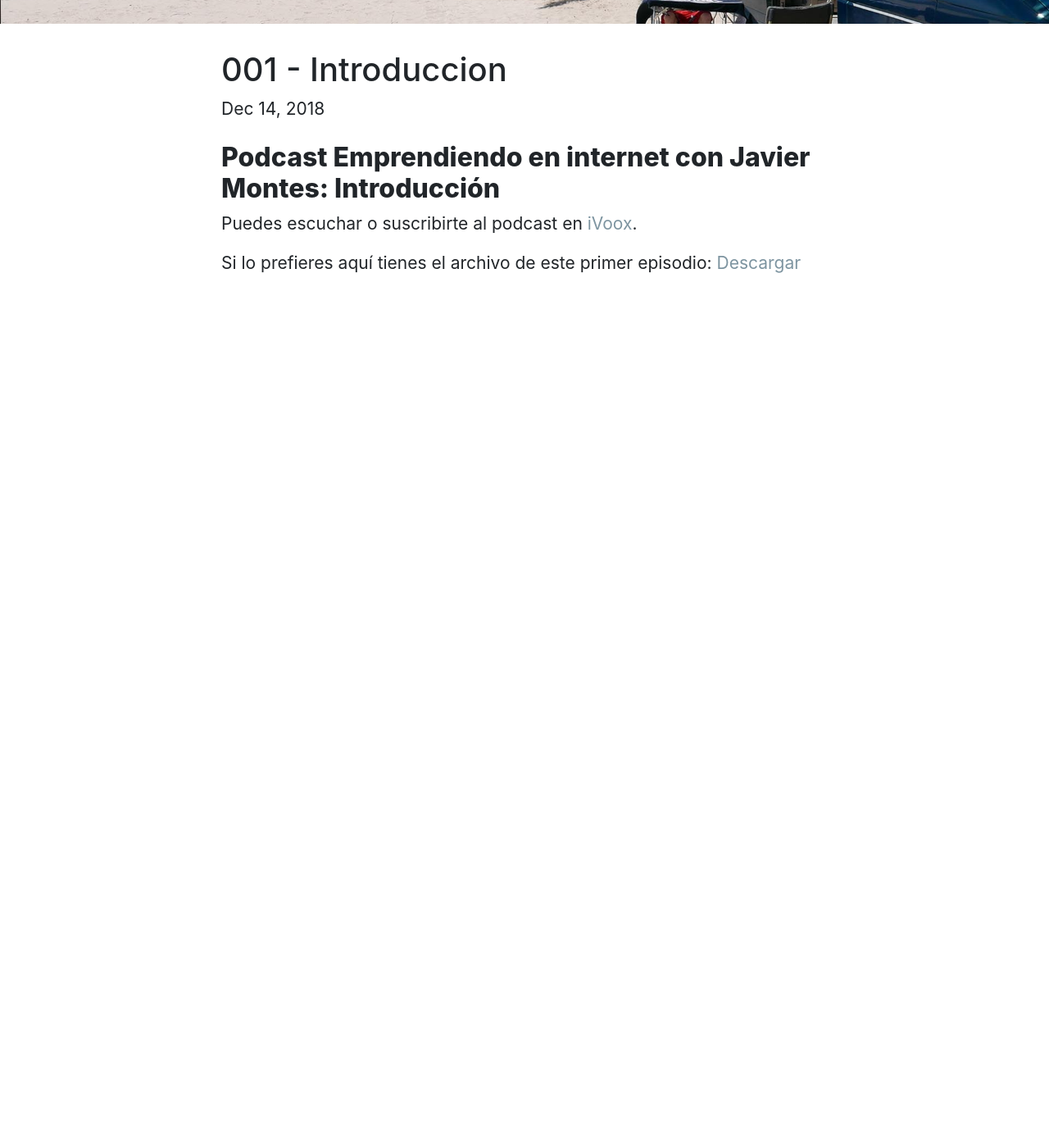
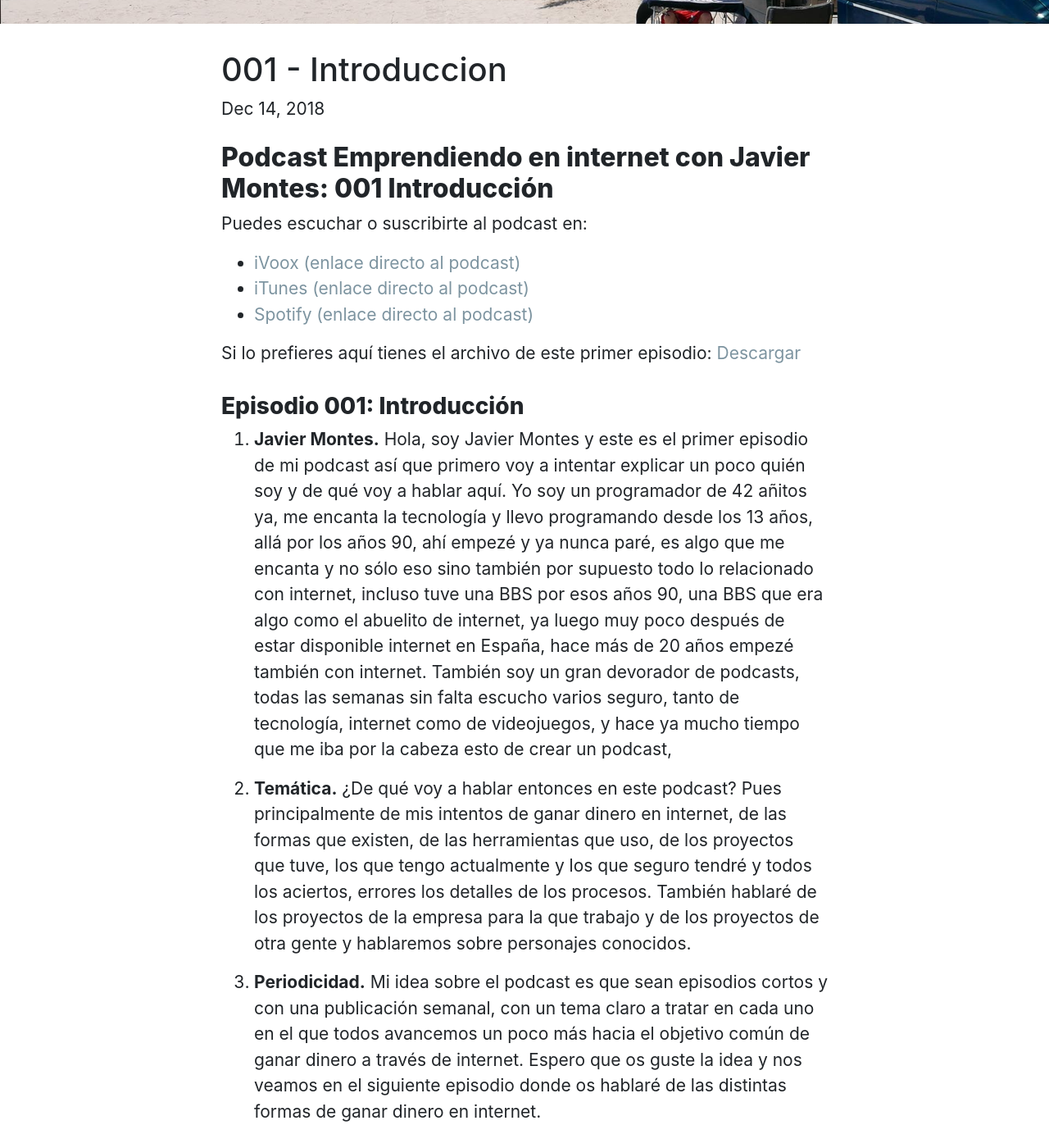
Before and after one commit to montes/montes.github.io, a Jekyll site: the page built from _posts/2018-12-14-001-introduccion.md, in a window 1280 px wide and 1400 px high, scrolled down 211 px. Shown: the whole window at 82% size. Built offline with Jekyll 4.4.1, drawn with Linux system fonts in a browser that asks for light colours; comment, search, counter and statistics services are not loaded; before the commit the page ends 900 px from its top, so only the background shows below that.

Commit message:
Added first podcast episode post content

```diff
--- a/_posts/2018-12-14-001-introduccion.md
+++ b/_posts/2018-12-14-001-introduccion.md
@@ -16,8 +16,32 @@ block: "no" #means is shown in itunes
 comments: true
 ---
 
-## Podcast Emprendiendo en internet con Javier Montes: Introducción
+## Podcast Emprendiendo en internet con Javier Montes: 001 Introducción
 
-Puedes escuchar o suscribirte al podcast en <a href="https://www.ivoox.com/podcast-emprendiendo-internet-javier-montes_sq_f1644992_1.html">iVoox</a>.
+Puedes escuchar o suscribirte al podcast en:
+<ul>
+<li><a href="https://www.ivoox.com/podcast-emprendiendo-internet-javier-montes_sq_f1644992_1.html">iVoox (enlace directo al podcast)</a></li>
+<li><a href="https://itunes.apple.com/es/podcast/emprendiendo-en-internet-con-javier-montes/id1447089206?l=es">iTunes (enlace directo al podcast)</a></li>
+<li><a href="https://open.spotify.com/show/57o7sS6plOSmYHvncI7poF?si=ieUPpQe9Qxq3fAdf_Qqf0g">Spotify (enlace directo al podcast)</a></li>
+</ul>
 
 Si lo prefieres aquí tienes el archivo de este primer episodio: <a href="https://acuestas.es/podcasts/emprendiendo/001-emprendiendo-en-internet-con-javier-montes--introduccion.mp3">Descargar</a>
+
+### Episodio 001: Introducción
+
+1. **Javier Montes.**
+Hola, soy Javier Montes y este es el primer episodio de mi podcast así que primero voy a intentar explicar un poco quién soy y de qué voy a hablar aquí.
+Yo soy un programador de 42 añitos ya, me encanta la tecnología y llevo programando desde los 13 años, allá por los años 90, ahí empezé y ya nunca paré,
+es algo que me encanta y no sólo eso sino también por supuesto todo lo relacionado con internet, incluso tuve una BBS por esos años 90, una BBS que era algo
+como el abuelito de internet, ya luego muy poco después de estar disponible internet en España, hace más de 20 años empezé también con internet.
+También soy un gran devorador de podcasts, todas las semanas sin falta escucho varios seguro, tanto de tecnología, internet como de videojuegos,
+y hace ya mucho tiempo que me iba por la cabeza esto de crear un podcast,
+
+2. **Temática.**
+¿De qué voy a hablar entonces en este podcast? Pues principalmente de mis intentos de ganar dinero en internet, de las formas que existen, de las herramientas que uso,
+de los proyectos que tuve, los que tengo actualmente y los que seguro tendré y todos los aciertos, errores los detalles de los procesos. También hablaré de los
+proyectos de la empresa para la que trabajo y de los proyectos de otra gente y hablaremos sobre personajes conocidos.
+
+3. **Periodicidad.**
+Mi idea sobre el podcast es que sean episodios cortos y con una publicación semanal, con un tema claro a tratar en cada uno en el que todos avancemos un poco más hacia el objetivo común de ganar dinero a través de internet.
+Espero que os guste la idea y nos veamos en el siguiente episodio donde os hablaré de las distintas formas de ganar dinero en internet.
```
